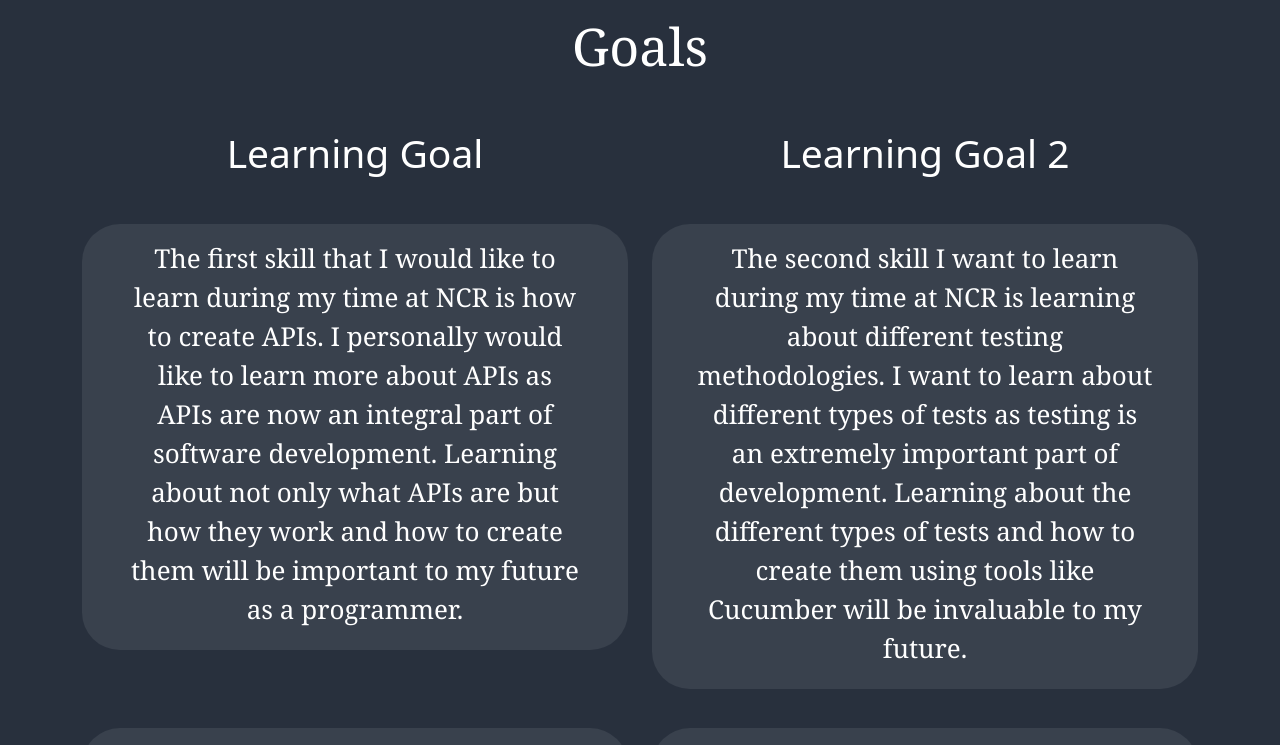
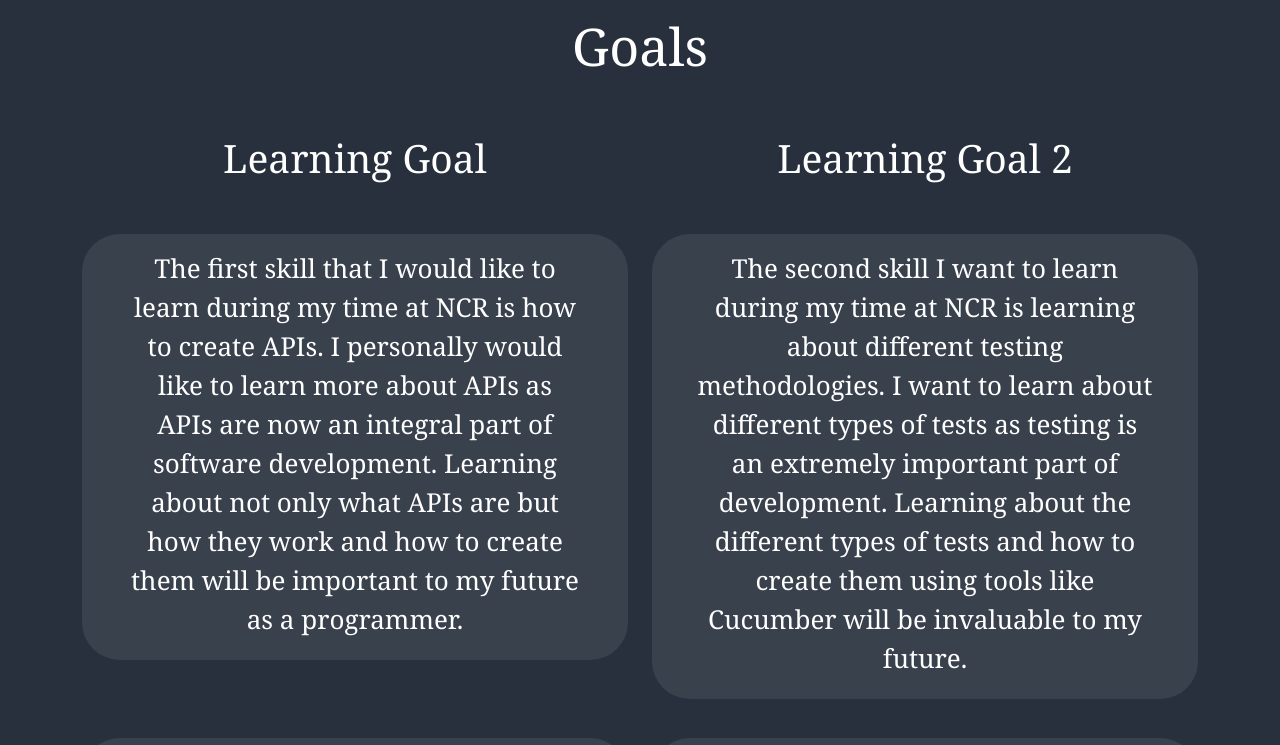
Before and after one commit to AaronBester-dev/PersonalWebsite, a React (Create React App) app: page /ncr2021 in a window 1280 px wide. Shown: the part 1540-2285 px from the top of the page. Built offline with nearby package versions, Linux system fonts and the light colour scheme.

Commit message:
Changed H3 font

```diff
--- a/src/css/Page.css
+++ b/src/css/Page.css
@@ -16,7 +16,7 @@
   text-align: center;
 }
 
-h1,h2,p{
+h1,h2,h3,p{
   font-family: Georgia, sans-serif;
   padding-left: 5px;
   padding-top: 5px;
```
